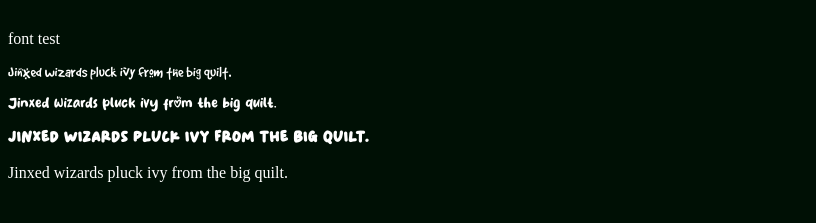
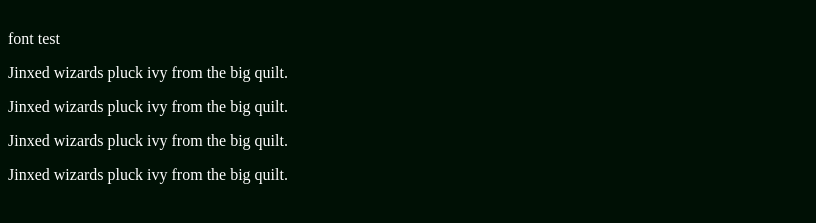
Before and after one commit to wren-nest/creature-cabal, a plain HTML site: page index.html in a window 1280 px wide. Shown: the part 95-318 px from the top of the page, without its empty margins (0-816 px from the left). Drawn offline with Linux system fonts and the light colour scheme; a small style sheet from the web is missing; a web font is replaced by a local one.

Commit message:
Update index.html

```diff
--- a/index.html
+++ b/index.html
@@ -3,8 +3,8 @@
 <head>
   <title>Home Page</title>
   <link rel="shortcut icon" type="image/x-icon" href="/favicon.ico">
-  <link href="/style.css" rel="stylesheet" type="text/css" media="all">
   <body style="background-color:#001005;">
+  <link href="https://wren-nest.github.io/creature-cabal/fonts" rel="stylesheet">
 </head>
 
 <body>
```
